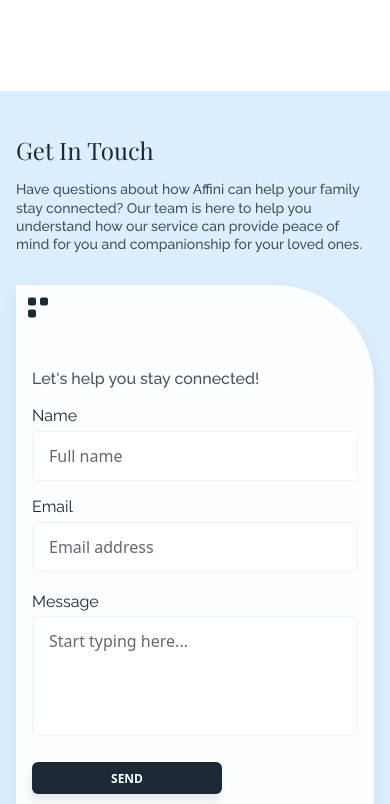
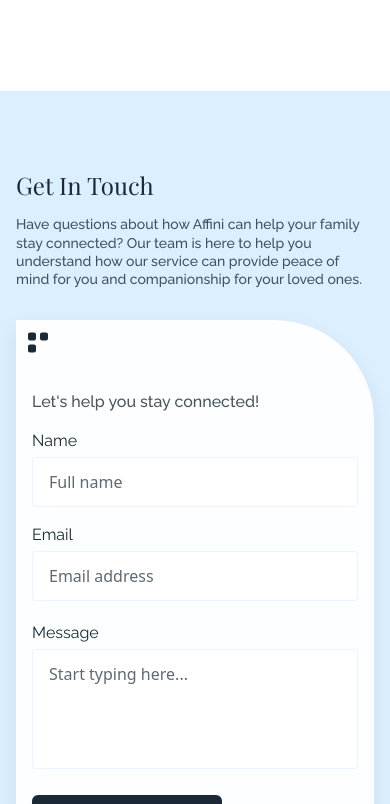
Before and after one commit to SiarheiBalabanovich/affini-app, a React (Vite) app: page / in a window 390 px wide. Shown: the part 6395-7199 px from the top of the page. Built offline with nearby package versions, Linux system fonts and the light colour scheme.

Commit message:
refactor: migrate ContactFormSection to Tailwind and clean up styles

```diff
--- a/src/components/ContactFormSection.jsx
+++ b/src/components/ContactFormSection.jsx
@@ -5,96 +5,187 @@
   return (
     <section
       id="contact-us"
-            className="bg-[#DCEFFF] py-16 xs:pt-[5px] xs:pb-10 px-4 md:px-16 lg:px-24"
+      className="bg-[#DCEFFF] py-10 md:py-16 px-4 md:px-16 lg:px-24"
     >
-            <div className="container mx-auto flex flex-col lg:flex-row items-start gap-[60px] xs:gap-[32px] mt-20 mb-20 xs:mt-10 xs:mb-1">
-                {/* Title and subtitle */}
+      <div className="mx-auto flex flex-col lg:flex-row items-start gap-8 md:gap-14 mt-10 md:mt-20 mb-4 md:mb-20 max-w-[1280px]">
+
+        {/* Text */}
         <div className="lg:w-1/2 max-w-[577px]">
-                    <h2 className="text-[58px] xs:text-[24px] font-['Playfair_Display'] text-[#1A2935] leading-[120%] mb-6 xs:mb-4">
+          <h2 className="
+            text-[24px] md:text-[36px] lg:text-[58px]
+            font-playfair text-[#1A2935]
+            leading-[120%]
+            mb-4 md:mb-6
+          ">
             Get In Touch
           </h2>
-                    <p className="text-[20px] xs:text-[14px] font-['Raleway'] font-medium text-[#1A2935]/[80%] leading-[130%]">
+
+          <p className="
+            text-[14px] md:text-[16px] lg:text-[20px]
+            font-raleway font-medium
+            text-[#1A2935]/80
+            leading-[130%]
+          ">
             Have questions about how Affini can help your family stay connected? Our team
             is here to help you understand how our service can provide peace of mind for
             you and companionship for your loved ones.
           </p>
         </div>
 
-                {/* Form */}
+        {/* Form Card */}
         <div
-                    className="bg-[#FCFEFF] shadow-md p-10 xs:p-4 xs:pt-10 w-full max-w-[626px] min-h-[600px] xs:min-h-[500px] relative rounded-[40px] xs:rounded-[15px] flex flex-col justify-between"
-                    style={{
-                        boxShadow: "0px 8px 20px rgba(6, 28, 61, 0.08)",
-                        borderRadius: "0 100px 0 100px",
-                    }}
+          className="
+            relative w-full max-w-[626px]
+            min-h-[500px] md:min-h-[600px]
+            bg-[#FCFEFF]
+            p-4 pt-10 md:p-10
+            rounded-[0_100px_0_100px]
+            flex flex-col justify-between
+            shadow-[0px_8px_20px_rgba(6,28,61,0.08)]
+          "
         >
-                    {/* Top icon */}
+          {/* Top Icon */}
           <img
             src={iconFormLeft}
-                        alt="Form Left Icon"
-                        className="absolute top-[15px] left-[15px] xs:top-[10px] xs:left-[10px] w-[40px] xs:w-[24px]"
+            alt="Decorative icon"
+            className="
+              absolute top-[10px] left-[10px]
+              w-[24px]
+              md:top-[15px] md:left-[15px] md:w-[40px]
+            "
           />
 
-                    <h3 className="text-[24px] xs:text-[16px] font-['Raleway'] font-medium text-[#1A2935]/[80%] leading-[130%] mb-6 xs:mb-4 mt-11">
+          <h3 className="
+            text-[16px] md:text-[20px] lg:text-[24px]
+            font-raleway font-medium
+            text-[#1A2935]/80
+            leading-[130%]
+            mb-4 md:mb-6
+            mt-8 md:mt-11
+          ">
             Let&apos;s help you stay connected!
           </h3>
 
-                    <form action="https://formspree.io/f/mqaepbqw" method="POST" className="space-y-5 flex flex-col">
+          <form
+            action="https://formspree.io/f/mqaepbqw"
+            method="POST"
+            className="flex flex-col space-y-5"
+          >
             <div className="grid grid-cols-1 md:grid-cols-2 gap-4">
+
               <div>
-                                <label className="block text-[#1A2935] text-[18px] xs:text-[16px] font-['Raleway'] leading-[130%] mb-1">
+                <label className="
+                  block mb-1
+                  text-[16px] md:text-[18px]
+                  font-raleway
+                  text-[#1A2935]
+                ">
                   Name
                 </label>
+
                 <input
                   type="text"
                   name="name"
                   placeholder="Full name"
                   required
-                                    className="w-full px-4 py-3 rounded-[5px] border border-[#DCEFFF]/[60%] text-[16px] text-[#1A2935]/[70%] placeholder-[#1A2935]/[70%] focus:ring-2 focus:ring-[#1A2935]/[30%] outline-none"
+                  className="
+                    w-full px-4 py-3
+                    rounded
+                    border border-[#DCEFFF]/60
+                    text-[16px] text-[#1A2935]/70
+                    placeholder-[#1A2935]/70
+                    focus:ring-2 focus:ring-[#1A2935]/30
+                    outline-none
+                  "
                 />
               </div>
+
               <div>
-                                <label className="block text-[#1A2935] text-[18px] xs:text-[16px] font-['Raleway'] leading-[130%] mb-1">
+                <label className="
+                  block mb-1
+                  text-[16px] md:text-[18px]
+                  font-raleway
+                  text-[#1A2935]
+                ">
                   Email
                 </label>
+
                 <input
                   type="email"
                   name="email"
                   placeholder="Email address"
                   required
-                                    className="w-full px-4 py-3 rounded-[5px] border border-[#DCEFFF]/[60%] text-[16px] text-[#1A2935]/[70%] placeholder-[#1A2935]/[70%] focus:ring-2 focus:ring-[#1A2935]/[30%] outline-none"
+                  className="
+                    w-full px-4 py-3
+                    rounded
+                    border border-[#DCEFFF]/60
+                    text-[16px] text-[#1A2935]/70
+                    placeholder-[#1A2935]/70
+                    focus:ring-2 focus:ring-[#1A2935]/30
+                    outline-none
+                  "
                 />
               </div>
             </div>
 
             <div>
-                            <label className="block text-[#1A2935] text-[18px] xs:text-[16px] font-['Raleway'] leading-[130%] mb-1">
+              <label className="
+                block mb-1
+                text-[16px] md:text-[18px]
+                font-raleway
+                text-[#1A2935]
+              ">
                 Message
               </label>
+
               <textarea
                 name="message"
                 placeholder="Start typing here..."
                 required
-                                className="w-full h-[120px] px-4 py-3 rounded-[5px] border border-[#DCEFFF]/[60%] text-[16px] text-[#1A2935]/[70%] placeholder-[#1A2935]/[70%] focus:ring-2 focus:ring-[#1A2935]/[30%] outline-none resize-none"
-                            ></textarea>
+                className="
+                  w-full h-[120px]
+                  px-4 py-3
+                  rounded
+                  border border-[#DCEFFF]/60
+                  text-[16px] text-[#1A2935]/70
+                  placeholder-[#1A2935]/70
+                  focus:ring-2 focus:ring-[#1A2935]/30
+                  outline-none resize-none
+                "
+              />
             </div>
+
             <div className="mt-4">
               <button
                 type="submit"
-    className="w-[200px] xs:w-[190px] h-[34px] xs:h-[32px] bg-[#1A2935] text-[#FCFEFF] text-[14px] xs:text-[12px] font-semibold leading-[142%] rounded-md shadow hover:bg-[#2A3A45] transition xs:ml-0 ml-[5px] mb-[90px] xs:mb-[90px]"
-    style={{
-        boxShadow: "-2px 8px 8px rgba(0, 0, 0, 0.08)",
-    }}
+                className="
+                  w-[190px] md:w-[200px]
+                  h-[32px] md:h-[34px]
+                  bg-[#1A2935] text-[#FCFEFF]
+                  text-[12px] md:text-[14px]
+                  font-semibold
+                  rounded-md
+                  shadow-[-2px_8px_8px_rgba(0,0,0,0.08)]
+                  hover:bg-[#2A3A45]
+                  transition
+                  ml-0 md:ml-[5px]
+                  mb-[90px]
+                "
               >
                 SEND
               </button>
             </div>
           </form>
-                    {/* Bottom icon */}
+
+          {/* Bottom Icon */}
           <img
             src={iconFormRight}
-                        alt="Form Right Icon"
-                        className="absolute bottom-[10px] right-[10px] xs:bottom-[5px] xs:right-[5px] w-[40px] xs:w-[24px]"
+            alt="Decorative icon"
+            className="
+              absolute bottom-[5px] right-[5px]
+              w-[24px]
+              md:bottom-[10px] md:right-[10px] md:w-[40px]
+            "
           />
         </div>
       </div>
```
Lines whose indentation alone changed are shown as unchanged.
